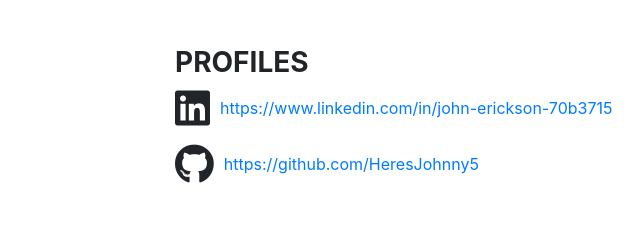
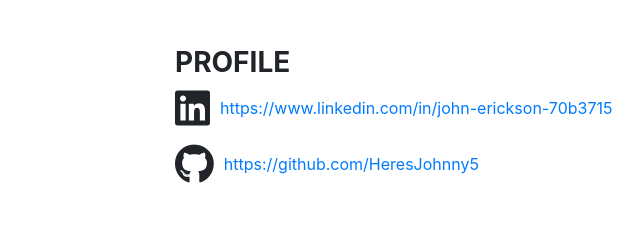
Before and after one commit to HeresJohnny5/temp-portfolio, a plain HTML site: page index.html in a window 1280 px wide. Shown: the part 1047-1276 px from the top of the page, 0-640 px from the left. Drawn offline with nearby package versions, Linux system fonts and the light colour scheme.

```diff
--- a/index.html
+++ b/index.html
@@ -49,7 +49,7 @@
       <div class="bg-white">
         <div class="container container-master">
           <div class="profile-container">
-            <h3>PROFILES</h3>
+            <h3>PROFILE</h3>
             <div class="links-container">
               <div class="link mb-3">
                 <i class="fab fa-linkedin"></i>
```
Also changed, not shown: resources/css/style.css (+7 -0 lines).
